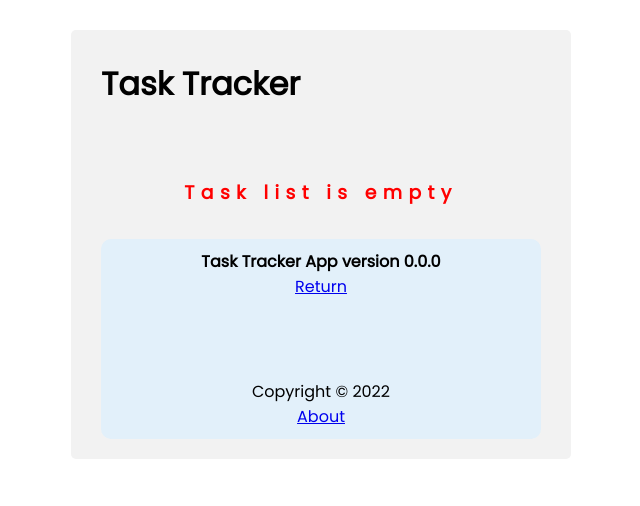
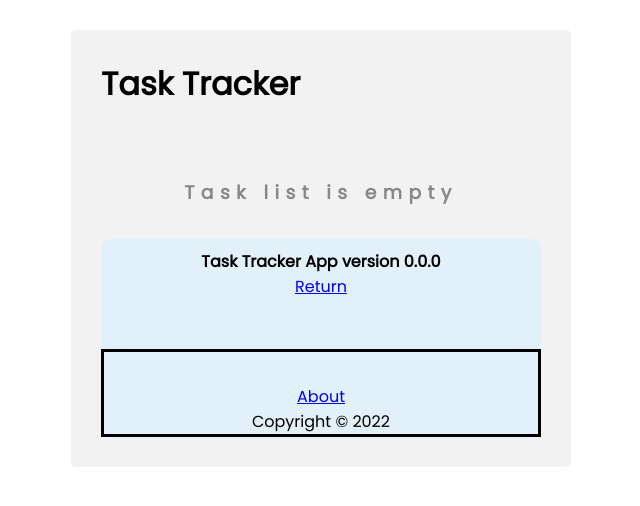
Before and after one commit to Lafemart/react-tast-tracker, a React (Create React App) app: page /about in a window 1280 px wide. Shown: the top 506 px of the page, without its empty margins (319-959 px from the left). Built offline with nearby package versions, Linux system fonts and the light colour scheme; data requests are answered from the project's data file.

Commit message:
adusted footer

```diff
--- a/src/components/Footer.js
+++ b/src/components/Footer.js
@@ -7,8 +7,8 @@ const Footer = () => {
 
   return (
     <footer>
+      <Link to="/about">About</Link>
       <p>Copyright &copy; {year}</p>
-      <Link to="/about">About</Link>
     </footer>
   );
 };
--- a/src/index.css
+++ b/src/index.css
@@ -167,14 +167,15 @@ body {
 /* end of checkbox  */
 
 footer {
-  margin-top: 30px;
+  padding: 2rem 0 0 0;
+  border: solid;
   text-align: center;
 }
 
 .taskEmpty {
   text-align: center;
   margin: 70px 0px 0px 0px;
-  color: red;
+  color: #00000070;
   font-weight: 700;
   letter-spacing: 0.4rem;
 }
```
